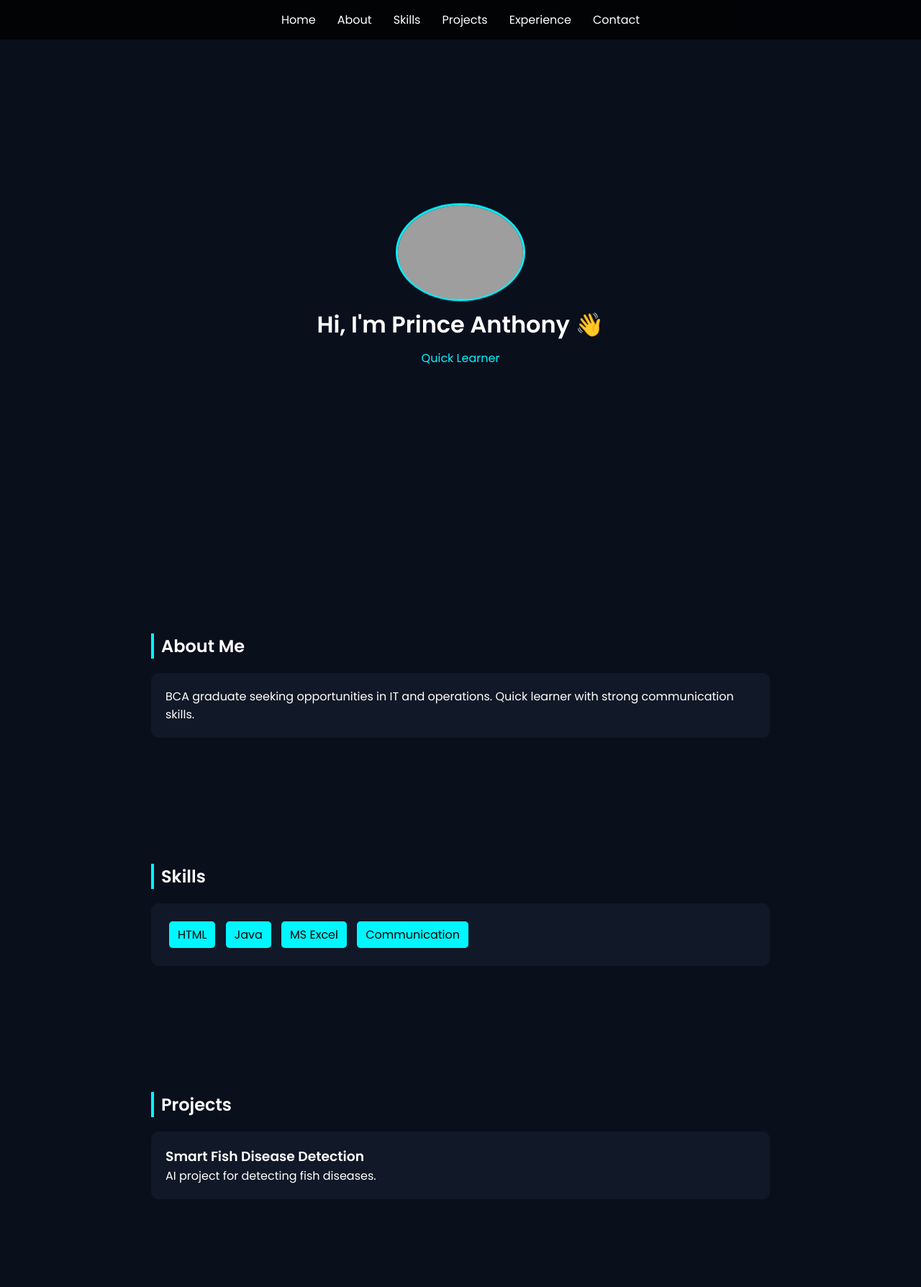
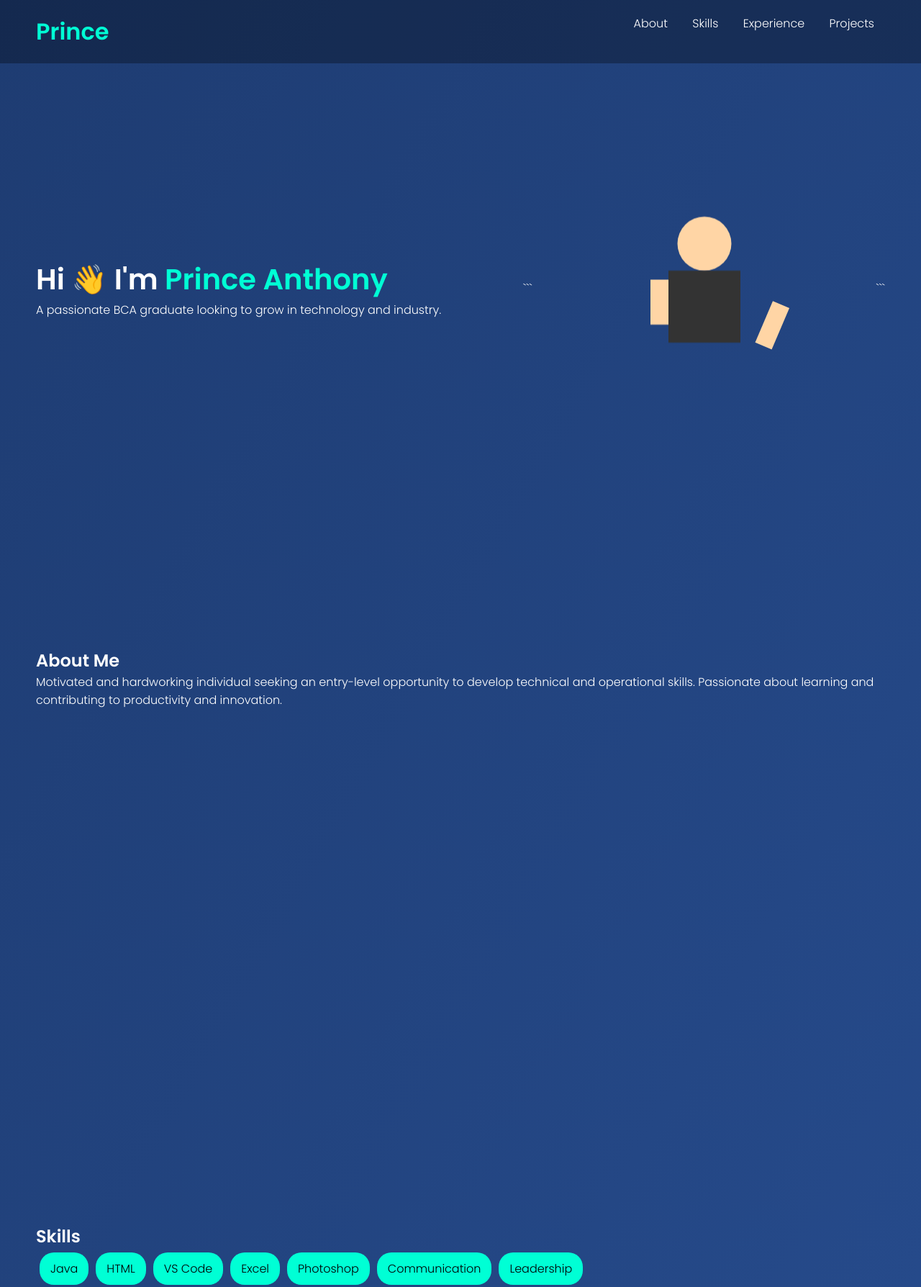
Before and after one commit to Patchaivalliammal/Princeportfolio, a plain HTML site: page index.html in a window 1280 px wide. Shown: the top 1788 px of the page at 72% size. Drawn offline with Linux system fonts and the light colour scheme; grey boxes are pictures that could not be loaded.

Commit message:
Update index.html

````diff
--- a/index.html
+++ b/index.html
@@ -6,107 +6,120 @@
 <meta name="viewport" content="width=device-width, initial-scale=1.0">
 <title>Prince Anthony Portfolio</title>
 
-<link href="https://fonts.googleapis.com/css2?family=Poppins:wght@300;400;600&display=swap" rel="stylesheet">
+<link href="https://fonts.googleapis.com/css2?family=Poppins:wght@300;600&display=swap" rel="stylesheet">
+<script src="https://kit.fontawesome.com/a076d05399.js"></script>
 
 <style>
-* {
-  margin: 0;
-  padding: 0;
-  box-sizing: border-box;
-  font-family: 'Poppins', sans-serif;
+*{
+    margin:0;
+    padding:0;
+    box-sizing:border-box;
+    font-family:'Poppins',sans-serif;
 }
 
-body {
-  background: #0a0f1c;
-  color: white;
-  scroll-behavior: smooth;
+body{
+    background:linear-gradient(120deg,#1e3c72,#2a5298);
+    color:white;
+    scroll-behavior:smooth;
 }
 
-/* NAVBAR */
-nav {
-  position: fixed;
-  width: 100%;
-  background: rgba(0,0,0,0.8);
-  display: flex;
-  justify-content: center;
-  padding: 15px;
+header{
+    display:flex;
+    justify-content:space-between;
+    padding:20px 50px;
+    background:rgba(0,0,0,0.3);
+    position:fixed;
+    width:100%;
 }
 
-nav a {
-  margin: 0 15px;
-  color: white;
-  text-decoration: none;
+header h1{color:#00ffd5;}
+
+nav a{
+    margin:0 15px;
+    color:white;
+    text-decoration:none;
 }
 
-nav a:hover {
-  color: #00f7ff;
+section{
+    padding:100px 50px;
+    min-height:100vh;
 }
 
 /* HERO */
-.hero {
-  height: 100vh;
-  display: flex;
-  flex-direction: column;
-  justify-content: center;
-  align-items: center;
+.hero{
+    display:flex;
+    align-items:center;
+    justify-content:space-between;
 }
 
-.profile {
-  width: 180px;
-  border-radius: 50%;
-  border: 3px solid #00f7ff;
-  animation: float 3s ease-in-out infinite;
+.hero-text{
+    max-width:50%;
 }
 
-@keyframes float {
-  0% { transform: translateY(0px); }
-  50% { transform: translateY(-10px); }
-  100% { transform: translateY(0px); }
+.hero h2{
+    font-size:40px;
 }
 
-.typing {
-  color: #00f7ff;
-  margin-top: 10px;
+.hero span{
+    color:#00ffd5;
 }
 
-/* SECTIONS */
-section {
-  padding: 80px 20px;
-  max-width: 900px;
-  margin: auto;
+/* Animated Character */
+.character{
+    width:250px;
+    animation:float 3s ease-in-out infinite;
 }
 
-h2 {
-  margin-bottom: 20px;
-  border-left: 4px solid #00f7ff;
-  padding-left: 10px;
+.hand{
+    transform-origin:bottom center;
+    animation:wave 1.5s infinite;
 }
 
-.card {
-  background: #111827;
-  padding: 20px;
-  margin-bottom: 15px;
-  border-radius: 10px;
-  transition: 0.3s;
+/* Animations */
+@keyframes wave{
+    0%{transform:rotate(0deg);}
+    50%{transform:rotate(25deg);}
+    100%{transform:rotate(0deg);}
 }
 
-.card:hover {
-  transform: translateY(-5px);
+@keyframes float{
+    0%{transform:translateY(0px);}
+    50%{transform:translateY(-15px);}
+    100%{transform:translateY(0px);}
 }
 
-.skills span {
-  background: #00f7ff;
-  color: black;
-  padding: 6px 12px;
-  margin: 5px;
-  display: inline-block;
-  border-radius: 5px;
+/* Cards */
+.card{
+    background:rgba(255,255,255,0.1);
+    padding:20px;
+    margin:15px 0;
+    border-radius:10px;
+    transition:0.3s;
 }
 
-footer {
-  text-align: center;
-  padding: 20px;
-  background: #020617;
+.card:hover{
+    transform:scale(1.05);
+}
+
+/* Skills */
+.skills{
+    display:flex;
+    flex-wrap:wrap;
+}
+
+.skills div{
+    background:#00ffd5;
+    color:black;
+    padding:10px 15px;
+    margin:5px;
+    border-radius:20px;
+}
+
+/* Footer */
+footer{
+    text-align:center;
+    padding:20px;
+    background:black;
 }
 </style>
 
@@ -114,91 +127,101 @@ footer {
 
 <body>
 
+<header>
+    <h1>Prince</h1>
     <nav>
-  <a href="#home">Home</a>
         <a href="#about">About</a>
         <a href="#skills">Skills</a>
+        <a href="#experience">Experience</a>
         <a href="#projects">Projects</a>
-  <a href="#experience">Experience</a>
-  <a href="#contact">Contact</a>
     </nav>
+</header>
 
-<div class="hero" id="home">
-  <img class="profile" src="https://media.giphy.com/media/ASd0Ukj0y3qMM/giphy.gif">
-  <h1>Hi, I'm Prince Anthony 👋</h1>
-  <p class="typing" id="typing"></p>
+<section class="hero">
+    <div class="hero-text">
+        <h2>Hi 👋 I'm <span>Prince Anthony</span></h2>
+        <p>A passionate BCA graduate looking to grow in technology and industry.</p>
     </div>
+
+```
+<!-- Animated SVG Character -->
+<svg class="character" viewBox="0 0 200 200">
+    <circle cx="100" cy="60" r="30" fill="#ffd5a5"/>
+    <rect x="60" y="90" width="80" height="80" fill="#333"/>
+
+    <!-- Left hand -->
+    <rect x="40" y="100" width="20" height="50" fill="#ffd5a5"/>
+
+    <!-- Right waving hand -->
+    <rect class="hand" x="140" y="100" width="20" height="50" fill="#ffd5a5"/>
+</svg>
+```
+
+</section>
 
 <section id="about">
     <h2>About Me</h2>
-  <div class="card">
-    <p>BCA graduate seeking opportunities in IT and operations. Quick learner with strong communication skills.</p>
-  </div>
+    <p>
+    Motivated and hardworking individual seeking an entry-level opportunity to develop technical and operational skills.
+    Passionate about learning and contributing to productivity and innovation.
+    </p>
 </section>
 
 <section id="skills">
     <h2>Skills</h2>
-  <div class="card skills">
-    <span>HTML</span>
-    <span>Java</span>
-    <span>MS Excel</span>
-    <span>Communication</span>
-  </div>
-</section>
-
-<section id="projects">
-  <h2>Projects</h2>
-  <div class="card">
-    <h3>Smart Fish Disease Detection</h3>
-    <p>AI project for detecting fish diseases.</p>
+    <div class="skills">
+        <div>Java</div>
+        <div>HTML</div>
+        <div>VS Code</div>
+        <div>Excel</div>
+        <div>Photoshop</div>
+        <div>Communication</div>
+        <div>Leadership</div>
     </div>
 </section>
 
 <section id="experience">
     <h2>Experience</h2>
+
+```
 <div class="card">
-    <p>Cashier & Customer Handling</p>
+    <h3>Tourist Guide & Sales</h3>
+    <p>Yacht Charter Company (2023–2026)</p>
 </div>
+
+<div class="card">
+    <h3>Cashier</h3>
+    <p>Edayam Supermarket</p>
+</div>
+
+<div class="card">
+    <h3>General Manager</h3>
+    <p>Quantum Spark Studio</p>
+</div>
+```
+
 </section>
 
-<section id="contact">
-  <h2>Contact</h2>
+<section id="projects">
+    <h2>Projects</h2>
+
+```
 <div class="card">
-    <p>📞 8056225735</p>
-    <p>📧 princeanthony2452@gmail.com</p>
+    <h3>Smart Fish Assistance</h3>
+    <p>AI-based fish cleaning and cooking assistant</p>
 </div>
+
+<div class="card">
+    <h3>Pet Care Platform</h3>
+    <p>App for pet food, spa, and services</p>
+</div>
+```
+
 </section>
 
 <footer>
-  <p>© 2026 Prince Anthony</p>
+    <p>© 2026 Prince Anthony | Portfolio</p>
 </footer>
-
-<script>
-const words = ["Web Developer", "Quick Learner", "Job Seeker"];
-let i = 0, j = 0, current = "", deleting = false;
-
-function type() {
-  current = words[i];
-
-  if (!deleting) {
-    document.getElementById("typing").innerHTML = current.substring(0, j++);
-    if (j > current.length) {
-      deleting = true;
-      setTimeout(type, 1000);
-      return;
-    }
-  } else {
-    document.getElementById("typing").innerHTML = current.substring(0, j--);
-    if (j < 0) {
-      deleting = false;
-      i = (i + 1) % words.length;
-    }
-  }
-  setTimeout(type, deleting ? 50 : 100);
-}
-
-type();
-</script>
 
 </body>
 </html>
````
Lines whose indentation alone changed are shown as unchanged.
